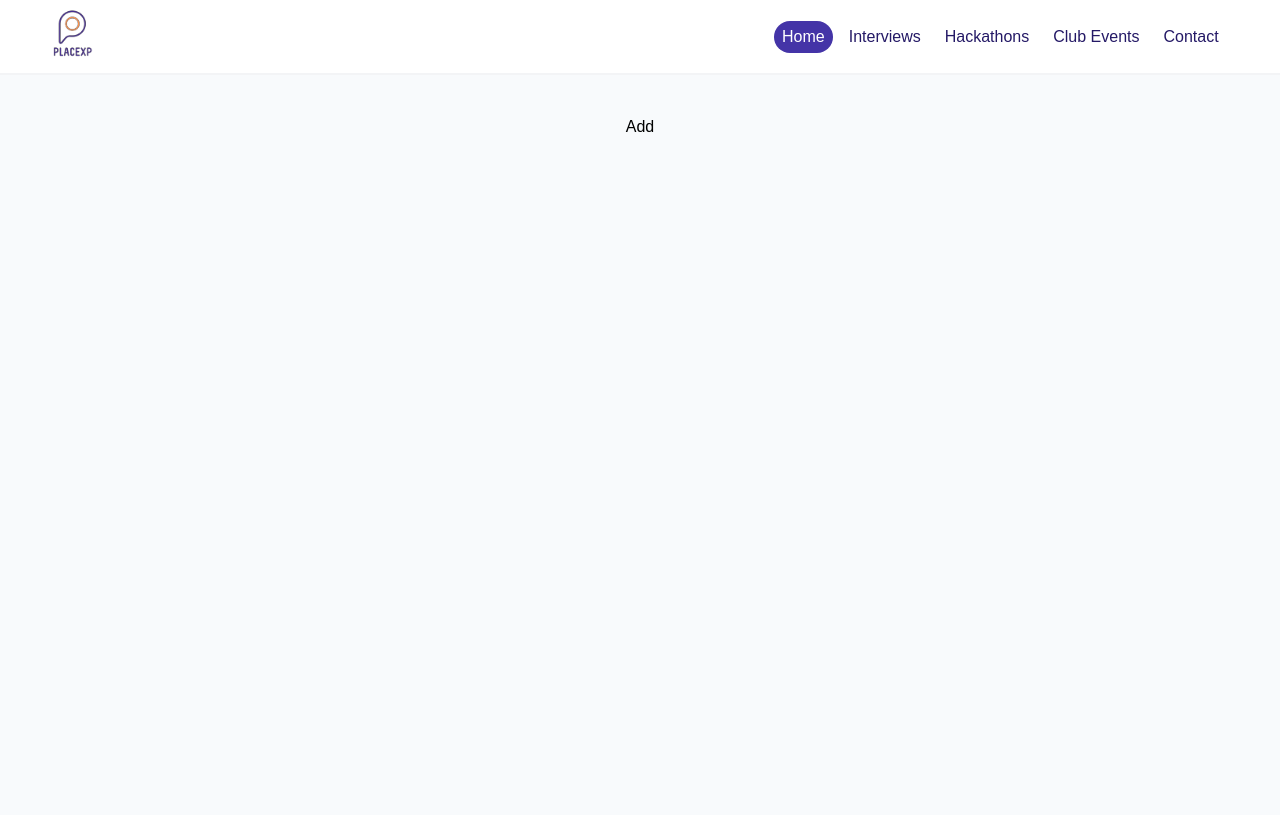
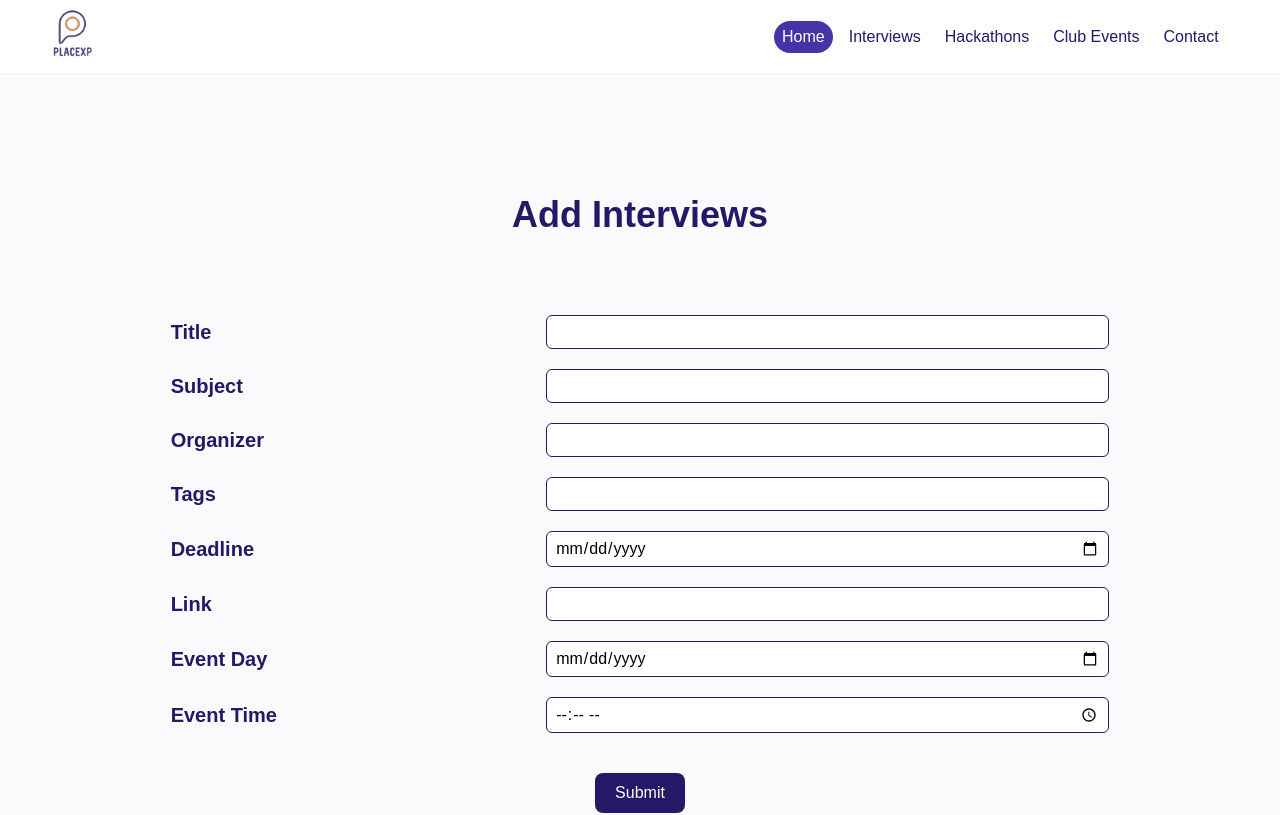
Before and after one commit to SarathAdhi/PlaceXP-Redesign, a Next.js app: page /club-events/add in a window 1280 px wide. Shown: the top 815 px of the page. Built offline with nearby package versions, Linux system fonts and the light colour scheme; sample sign-in values are in the browser's storage.

Commit message:
add club events and footer UI changed

```diff
--- a/src/common/components/footer/Footer.jsx
+++ b/src/common/components/footer/Footer.jsx
@@ -1,5 +1,6 @@
 import React from "react";
-import { H4 } from "../elements/Text";
+import { H4, P } from "../elements/Text";
+import { LinkedItem } from "../../../common/components/elements/LinkedItem";
 import { InstagramSVG, LinkedInSVG, YouTubeSVG } from "./socialMediaIcons";
 
 const socialMediaLinks = [
@@ -23,10 +24,9 @@ const socialMediaLinks = [
 export default function Footer() {
   return (
     <footer className="py-3 sm:py-5 flex justify-center items-center border-t-2 bg-white">
-      <div className="w-11/12 flex gap-5 flex-col sm:flex-row justify-center sm:justify-between items-center">
-        <H4 className="text-primary-900 sm:mr-5 font-semibold">
-          Connect With Us
-        </H4>
+      <div className="w-11/12 flex flex-col gap-5 justify-center items-center">
+        <div className="flex gap-5 justify-center items-center">
+          <H4 className="text-primary-900 font-semibold">Connect With Us</H4>
           <div className="flex gap-5">
             {socialMediaLinks.map(({ key, href, Icon }) => (
               <a key={key} href={href} target="_blank">
@@ -35,6 +35,11 @@ export default function Footer() {
             ))}
           </div>
         </div>
+        <LinkedItem href="/policy" className="underline text-sky-600">
+          Terms of use
+        </LinkedItem>
+        <P>&#169; 2022 PlaceXP - All Rights Reserved</P>
+      </div>
     </footer>
   );
 }
--- a/src/common/components/navbar/Navbar.jsx
+++ b/src/common/components/navbar/Navbar.jsx
@@ -1,4 +1,4 @@
-import { Fragment, useEffect, useState } from "react";
+import { Fragment, useState } from "react";
 import { Popover, Transition } from "@headlessui/react";
 import { MenuIcon, XIcon } from "@heroicons/react/outline";
 import clsx from "clsx";
--- a/src/pages/club-events/add.jsx
+++ b/src/pages/club-events/add.jsx
@@ -1,10 +1,109 @@
 import React from "react";
+import { AddForm } from "../../common/components/AddForm";
 import PageLayout from "../../common/layout/PageLayout";
+import { AxiosPost } from "../../lib/axios";
+import { showErrorAlert } from "../../utils/Alert";
+import { showErrorsToast, showSuccessToast } from "../../utils/Toast";
 
-export default function Add() {
+const initialValues = {
+  EventTitle: "",
+  EventDesc: "",
+  EventOrganizer: "",
+  tags: "",
+  Deadline: "",
+  RegisLink: "",
+  EventDay: "",
+  EventTime: "",
+  createdOn: new Date(),
+};
+
+const inputFields = [
+  {
+    key: "EventTitle",
+    label: "Title",
+    type: "text",
+    placeholder: "",
+    required: true,
+  },
+  {
+    key: "EventDesc",
+    label: "Subject",
+    type: "text",
+    placeholder: "",
+    required: true,
+  },
+  {
+    key: "EventOrganizer",
+    label: "Organizer",
+    type: "text",
+    placeholder: "",
+    required: true,
+  },
+  {
+    key: "tags",
+    label: "Tags",
+    type: "text",
+    placeholder: "",
+    required: true,
+  },
+  {
+    key: "Deadline",
+    label: "Deadline",
+    type: "date",
+    placeholder: "",
+    required: true,
+  },
+  {
+    key: "RegisLink",
+    label: "Link",
+    type: "text",
+    placeholder: "",
+    required: true,
+  },
+  {
+    key: "EventDay",
+    label: "Event Day",
+    type: "date",
+    placeholder: "",
+    required: true,
+  },
+  {
+    key: "EventTime",
+    label: "Event Time",
+    type: "time",
+    placeholder: "",
+    required: true,
+  },
+];
+
+export default function Add({ router, session }) {
+  if (!session) {
+    showErrorsToast({ title: "Please login to continue" });
+    router.replace("/auth/login");
+  }
+
+  const handleSubmit = async (values) => {
+    const { data } = await AxiosPost(
+      `/clubEvents/clubEvents/new?id=${session.id}&token=${session.token}`,
+      values
+    );
+
+    if (data.code === 200) {
+      showSuccessToast({ title: data.msg });
+      router.replace("/club-events/add");
+    } else {
+      showErrorAlert({ title: data.msg });
+    }
+  };
+
   return (
-    <PageLayout>
-      <div>Add</div>
+    <PageLayout title="Add Interview" className="lg:mt-10">
+      <AddForm
+        title="Add Interviews"
+        inputFields={inputFields}
+        initialValues={initialValues}
+        onSubmit={handleSubmit}
+      />
     </PageLayout>
   );
 }
--- a/src/pages/index.jsx
+++ b/src/pages/index.jsx
@@ -35,7 +35,7 @@ const cardsDetails = [
 export default function Home() {
   return (
     <PageLayout title="Home" className="gap-5">
-      <div className="flex justify-between flex-col lg:flex-row items-center gap-10 mt-10 lg:mt-0">
+      <div className="flex justify-between flex-col lg:flex-row items-center gap-10 mt-10 lg:-mt-10">
         <div className="lg:w-1/2 flex flex-col items-center lg:items-start text-center lg:text-start lg:pr-20">
           <H3 className="text-primary-600 font-medium leading-normal">
             THIS IS PLACEXP!
```
Lines whose indentation alone changed are shown as unchanged.
